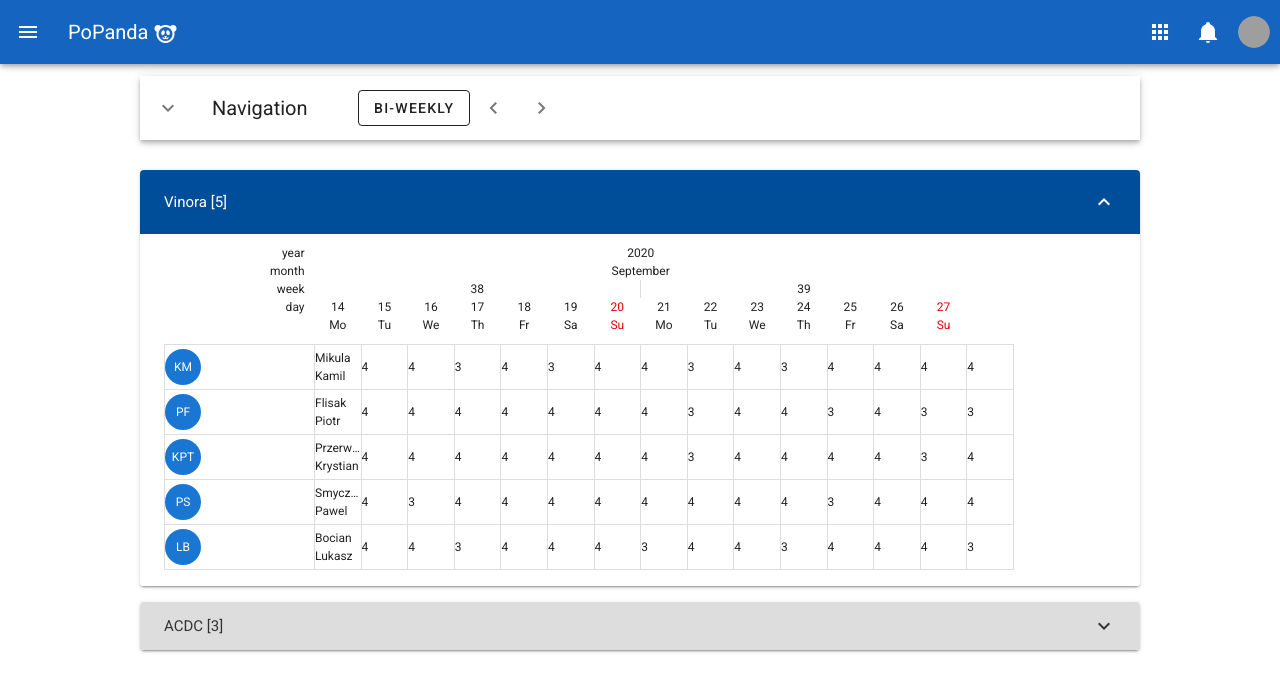
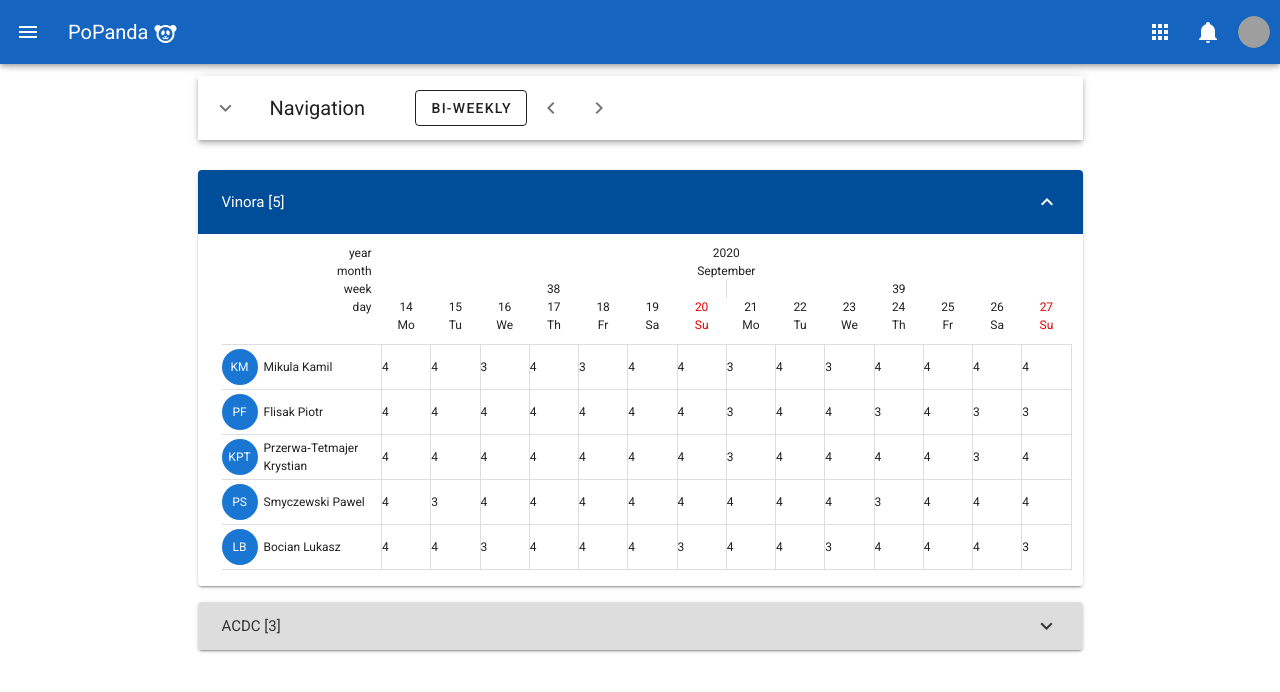
Before and after one commit to reg0/popanda, a Vue app: page / in a window 1280 px wide. Shown: the top 692 px of the page. Built offline with nearby package versions, Linux system fonts and the light colour scheme; grey boxes are pictures that could not be loaded.

Commit message:
improved RWD

```diff
--- a/src/components/schedule/schedule.page.vue
+++ b/src/components/schedule/schedule.page.vue
@@ -18,11 +18,34 @@
 </template>
 <style lang="scss">
   .content-wrapper {
-    max-width: 1150px;
     margin: 0 auto;
 
     & > div {
-      width: 1000px;
+      width: 1020px;
+    }
+  }
+
+  @media (min-width: 500px) {
+    .content-wrapper > div {
+      width: 485px;
+    }
+  }
+
+  @media (min-width: 900px) {
+    .content-wrapper > div {
+      width: 885px;
+    }
+  }
+
+  @media (min-width: 1300px) {
+    .content-wrapper > div {
+      width: 1020px;
+    }
+  }
+
+  @media (min-width: 1600px) {
+    .content-wrapper > div {
+      width: 1320px;
     }
   }
 </style>
--- a/src/components/schedule/schedule.scss
+++ b/src/components/schedule/schedule.scss
@@ -1,5 +1,45 @@
 
 $color: #ddd;
+$avatarWidthPlusMargin: 42px;
+
+$above1600TotalWidth: 1285px;
+$above1300TotalWidth: 985px;
+$above900TotalWidth: 850px;
+$above500TotalWidth: 450px;
+$scale14NameColWidth: 160px;
+
+
+@media (min-width: 500px) {
+  .schedule {
+    table {
+      width: $above500TotalWidth;
+    }
+  }
+}
+
+@media (min-width: 900px) {
+  .schedule {
+    table {
+      width: $above900TotalWidth;
+    }
+  }
+}
+
+@media (min-width: 1300px) {
+  .schedule {
+    table {
+      width: $above1300TotalWidth;
+    }
+  }
+}
+
+@media (min-width: 1600px) {
+  .schedule {
+    table {
+      width: $above1600TotalWidth;
+    }
+  }
+}
 
 .schedule {
   padding-top: 10px;
@@ -7,10 +47,12 @@ $color: #ddd;
   table {
     font-size: 12px;
     table-layout: fixed;
-    width: 850px;
 
     thead {
-      th {
+      th:first-of-type {
+        width: $avatarWidthPlusMargin;
+      }
+      th:not(:first-of-type) {
         border-right: solid 1px $color;
         vertical-align: top;
 
@@ -19,9 +61,9 @@ $color: #ddd;
         }
 
         &.row-title {
+          width: #{$scale14NameColWidth - $avatarWidthPlusMargin};
           text-align: right;
           border: none;
-          width: 150px;
           padding-right: 10px;
         }
       }
@@ -43,6 +85,17 @@ $color: #ddd;
           // white-space: nowrap;
           overflow: hidden;
           text-overflow: ellipsis;
+
+          &.avatar {
+            min-width: auto;
+            border-left: none;
+            border-right: none;
+          }
+
+          &.name {
+            min-width: auto;
+            border-left: none;
+          }
         }
       }
     }
--- a/src/components/schedule/scheduleHeader.component.vue
+++ b/src/components/schedule/scheduleHeader.component.vue
@@ -1,18 +1,22 @@
 <template>
   <thead>
     <tr>
+      <th> </th>
       <th class="row-title">year</th>
       <th v-for="year in colspans.years" :colspan="year.colspan" :key="year.date.year">{{year.date.year}}</th>
     </tr>
     <tr>
+      <th> </th>
       <th class="row-title">month</th>
       <th v-for="month in colspans.months" :colspan="month.colspan" :key="month.date.month">{{getMonthName(month.date)}}</th>
     </tr>
     <tr>
+      <th> </th>
       <th class="row-title">week</th>
       <th v-for="week in colspans.weeks" :colspan="week.colspan" :key="week.date.week">{{week.date.week}}</th>
     </tr>
     <tr>
+      <th> </th>
       <th class="row-title">day</th>
       <th v-for="date in dates" :key="date.isoDate" :class="isDayOff(date) ? 'sunday' : ''">
         {{date.day}}<br />{{getWeekdayName(date)}}
--- a/src/components/schedule/scheduleNavigation.component.vue
+++ b/src/components/schedule/scheduleNavigation.component.vue
@@ -13,7 +13,7 @@
           v-bind="attrs"
           v-on="on"
           outlined
-          class="scale-dropdown"
+          class="scale-dropdown d-none d-sm-flex"
         >
           {{ scaleItems.find((it) => it.scale === scale).name }}
         </v-btn>
```
